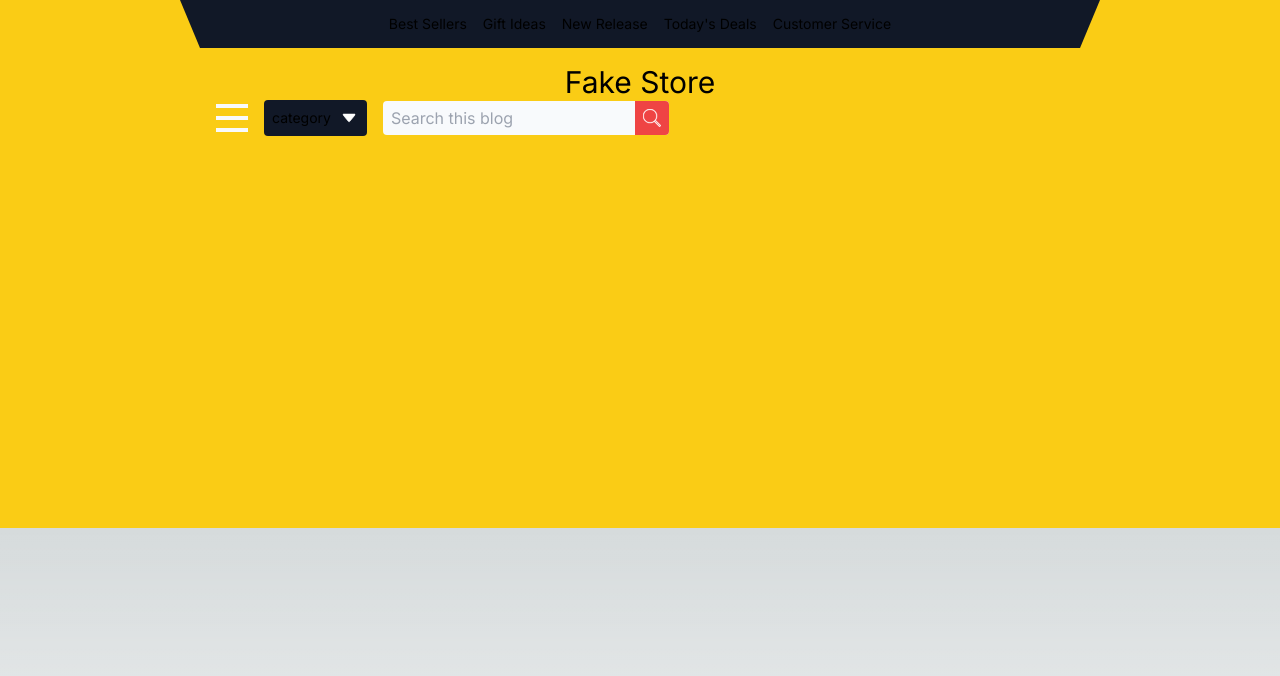
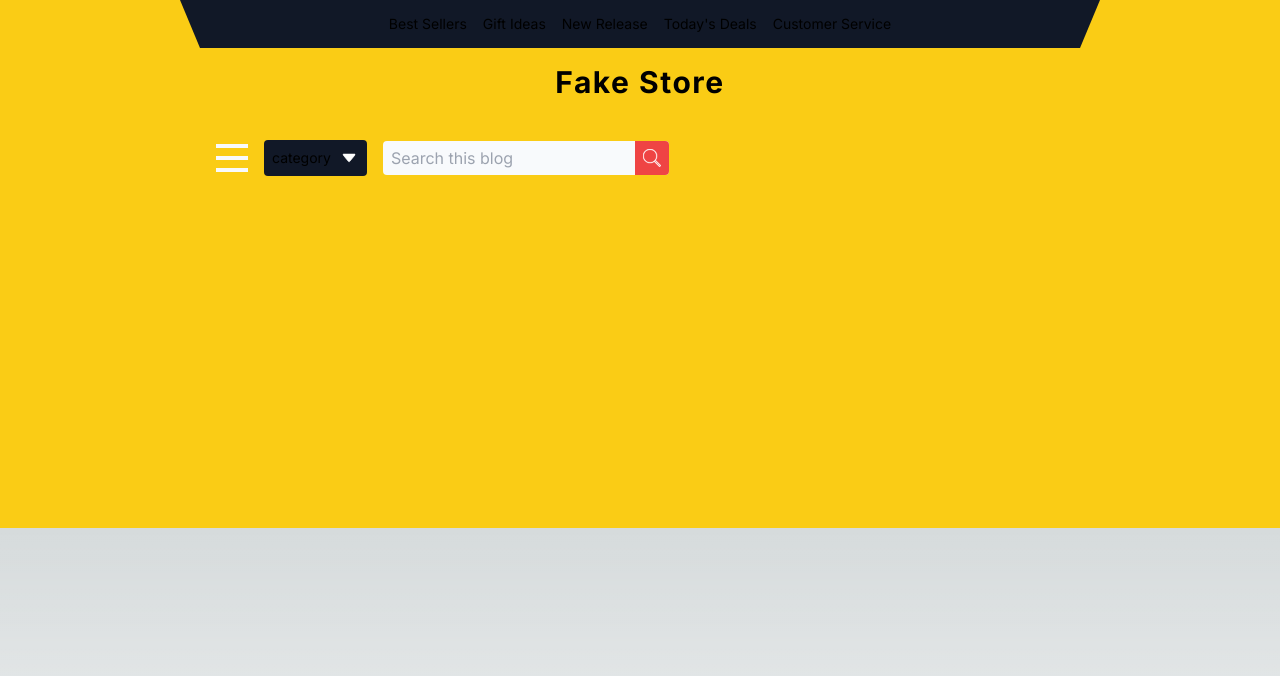
Before and after one commit to booi-dev/fake-store-assign, a Next.js app: page / in a window 1280 px wide. Shown: the top 676 px of the page. Built offline with nearby package versions, Linux system fonts and the light colour scheme.

Commit message:
Create search

```diff
--- a/src/components/header/header.tsx
+++ b/src/components/header/header.tsx
@@ -39,8 +39,10 @@ const Header = () => {
 
   return (
     <div className="mx-auto max-w-[55rem] p-4">
-      <h1 className="mx-auto w-fit text-3xl">Fake Store</h1>
-      <div className="flex items-center gap-4">
+      <h1 className="mx-auto w-fit text-3xl font-bold tracking-wider">
+        Fake Store
+      </h1>
+      <div className="mt-10 flex items-center  gap-4">
         <BigMenuButton />
         <DropDownButton
           text="category"
--- a/src/components/search/search.tsx
+++ b/src/components/search/search.tsx
@@ -10,7 +10,7 @@ const SearchBox = () => {
         className="w-full bg-transparent px-2 text-slate-950 focus:outline-transparent "
         placeholder="Search this blog"
       />
-      <button className="h-full rounded-r bg-red-500 px-2 py-2">
+      <button className="h-full rounded-r bg-red-500 px-2 py-2 active:bg-red-600">
         <Image src={searchIcon} alt="search" width={20} height={20} />
       </button>
     </div>
```
